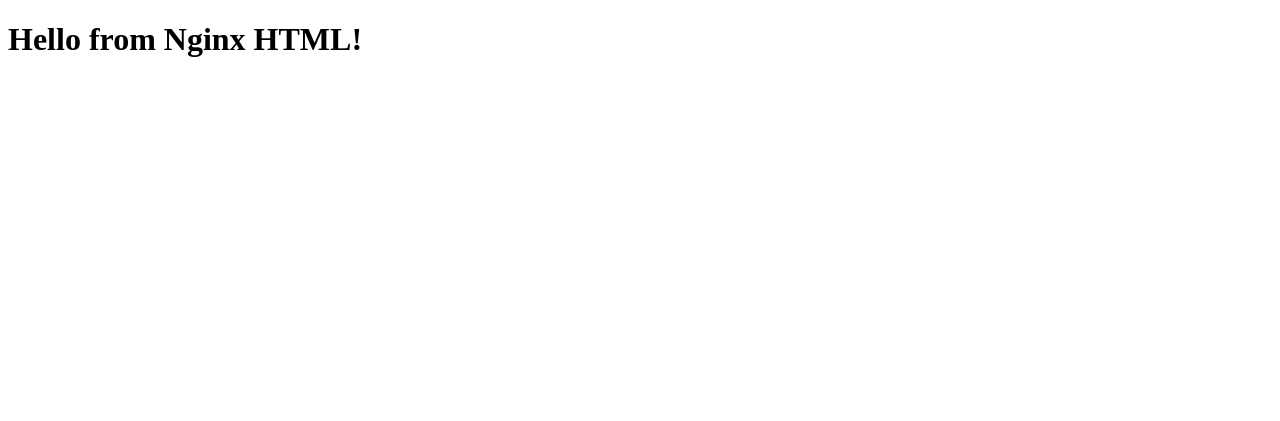
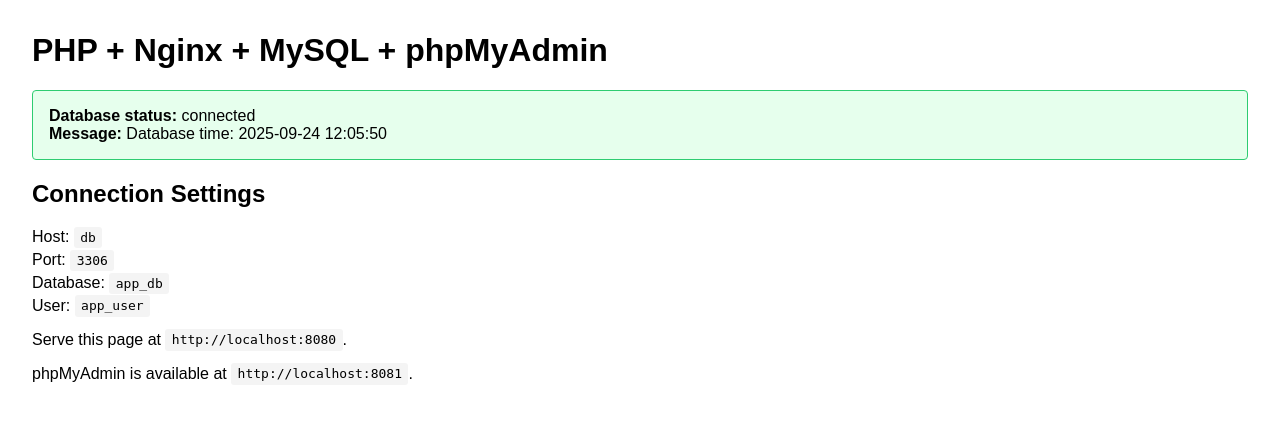
Before and after one commit to Kumajung/example_docker_lemp, a PHP site: page / in a window 1280 px wide. Shown: the top 421 px of the page. Run offline with PHP 8.4, Linux system fonts and the light colour scheme.

Commit message:
เอ เอากลับมา

```diff
--- a/src/index.php
+++ b/src/index.php
@@ -1,13 +1,67 @@
+<?php
+$host = getenv('MYSQL_HOST') ?: 'db';
+$port = getenv('MYSQL_PORT') ?: '3306';
+$database = getenv('MYSQL_DATABASE') ?: 'app_db';
+$username = getenv('MYSQL_USER') ?: 'app_user';
+$password = getenv('MYSQL_PASSWORD') ?: 'app_pass';
+
+$dsn = sprintf('mysql:host=%s;port=%s;dbname=%s;charset=utf8mb4', $host, $port, $database);
+$databaseStatus = 'not connected';
+$message = '';
+$attempts = 0;
+$maxAttempts = 5;
+$delaySeconds = 2;
+
+while ($attempts < $maxAttempts) {
+    try {
+        $pdo = new PDO($dsn, $username, $password, [
+            PDO::ATTR_ERRMODE => PDO::ERRMODE_EXCEPTION,
+            PDO::ATTR_DEFAULT_FETCH_MODE => PDO::FETCH_ASSOC,
+        ]);
+        $databaseStatus = 'connected';
+        $statement = $pdo->query('SELECT NOW() AS server_time');
+        $row = $statement->fetch();
+        $message = 'Database time: ' . ($row['server_time'] ?? 'unknown');
+        break;
+    } catch (Throwable $error) {
+        $databaseStatus = 'not connected';
+        $message = $error->getMessage();
+        $attempts++;
+        if ($attempts < $maxAttempts) {
+            sleep($delaySeconds);
+        }
+    }
+}
+?>
 <!DOCTYPE html>
 <html lang="en">
-
 <head>
-    <meta charset="UTF-8" />
-    <title>Test Nginx HTML</title>
+    <meta charset="UTF-8">
+    <title>Docker PHP Stack</title>
+    <style>
+        body { font-family: Arial, sans-serif; margin: 2rem; }
+        .status { padding: 1rem; border-radius: 4px; margin-bottom: 1rem; }
+        .ok { background: #e6ffed; border: 1px solid #2ecc71; }
+        .fail { background: #ffecec; border: 1px solid #e74c3c; }
+        code { background: #f4f4f4; padding: 0.2rem 0.4rem; border-radius: 3px; }
+        ul { list-style: none; padding: 0; }
+        li { margin-bottom: 0.3rem; }
+    </style>
 </head>
-
 <body>
-    <h1>Hello from Nginx HTML!</h1>
+<h1>PHP + Nginx + MySQL + phpMyAdmin</h1>
+<div class="status <?php echo $databaseStatus === 'connected' ? 'ok' : 'fail'; ?>">
+    <strong>Database status:</strong> <?php echo htmlspecialchars($databaseStatus, ENT_QUOTES, 'UTF-8'); ?><br>
+    <strong>Message:</strong> <?php echo htmlspecialchars($message, ENT_QUOTES, 'UTF-8'); ?>
+</div>
+<h2>Connection Settings</h2>
+<ul>
+    <li>Host: <code><?php echo htmlspecialchars($host, ENT_QUOTES, 'UTF-8'); ?></code></li>
+    <li>Port: <code><?php echo htmlspecialchars($port, ENT_QUOTES, 'UTF-8'); ?></code></li>
+    <li>Database: <code><?php echo htmlspecialchars($database, ENT_QUOTES, 'UTF-8'); ?></code></li>
+    <li>User: <code><?php echo htmlspecialchars($username, ENT_QUOTES, 'UTF-8'); ?></code></li>
+</ul>
+<p>Serve this page at <code>http://localhost:<?php echo htmlspecialchars(getenv('HTTP_PORT') ?: '8080', ENT_QUOTES, 'UTF-8'); ?></code>.</p>
+<p>phpMyAdmin is available at <code>http://localhost:<?php echo htmlspecialchars(getenv('PHPMYADMIN_PORT') ?: '8081', ENT_QUOTES, 'UTF-8'); ?></code>.</p>
 </body>
-
 </html>
```
Also changed, not shown: docker-compose copy.yml (added, +28 -0 lines), docker-compose.yml (+37 -17 lines), docker/php/php.ini (+5 -3 lines), src/about.php (added, +14 -0 lines), src/cat.php (added, +14 -0 lines), src/show.php (added, +14 -0 lines), 5 other files.
